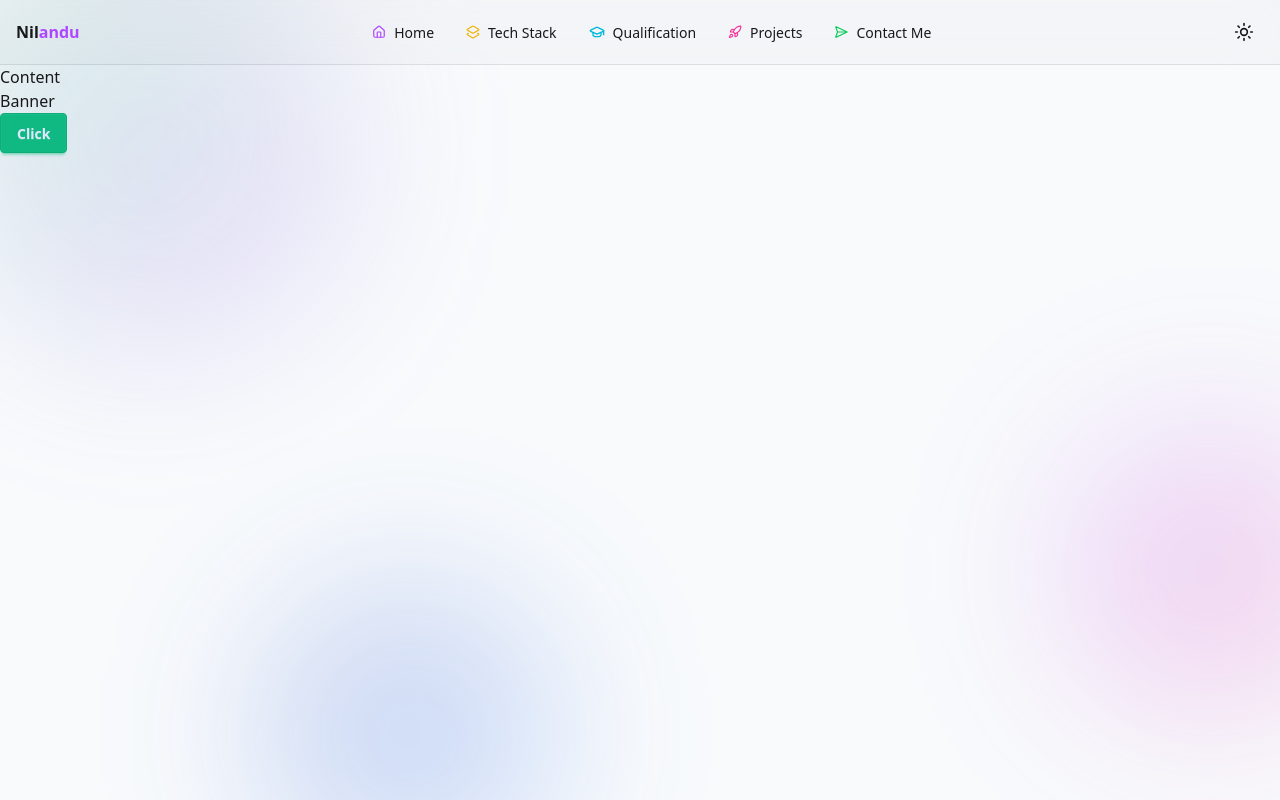
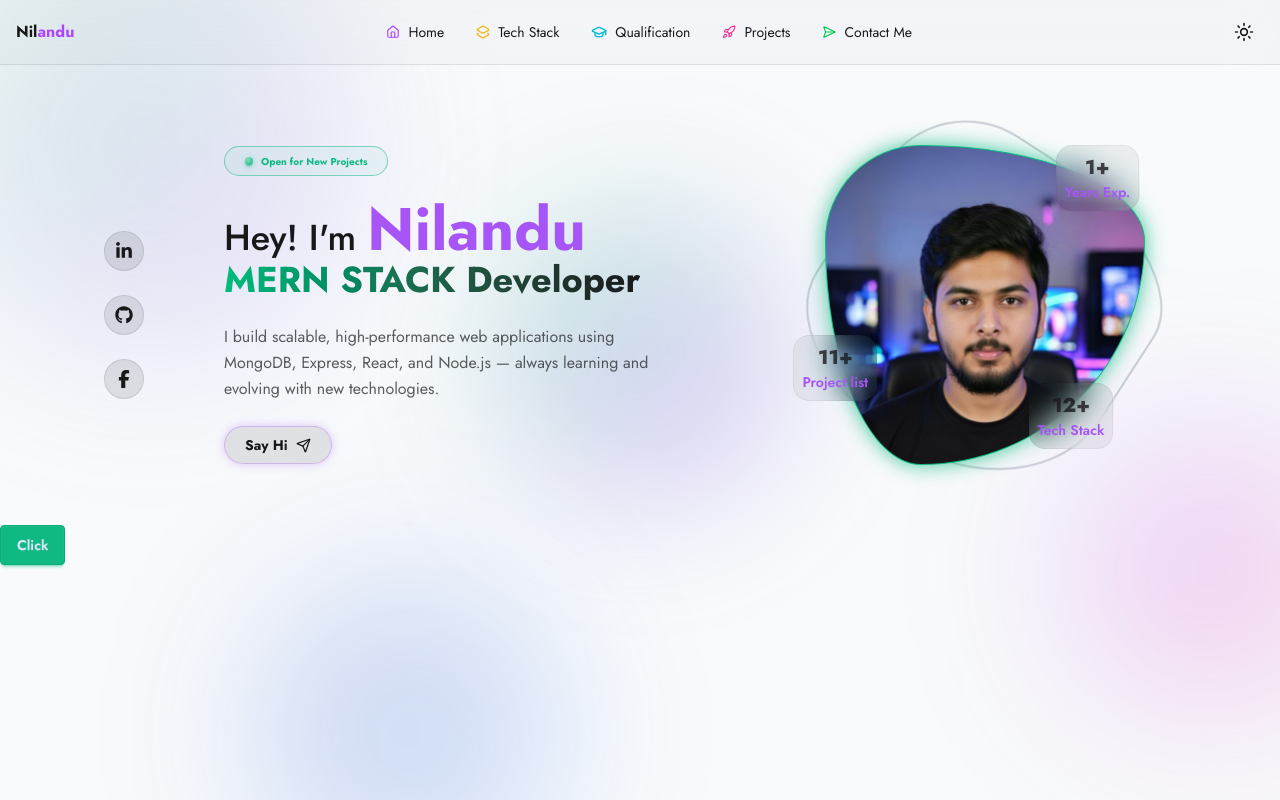
Before and after one commit to nknilandu/nilandu-portfolio, a React (Vite) app: page / in a window 1280 px wide. Built offline with nearby package versions, Linux system fonts and the light colour scheme.

Commit message:
designed banner and avater

```diff
--- a/components/Banner/Banner.jsx
+++ b/components/Banner/Banner.jsx
@@ -1,11 +1,162 @@
-import React from 'react';
+import { Facebook, Github, Linkedin, Send } from "lucide-react";
+import avater from "../../src/assets/avaterImg.jpg";
+import { FaGithub, FaLinkedinIn } from "react-icons/fa";
+import { FaFacebookF } from "react-icons/fa6";
 
 const Banner = () => {
-    return (
-        <div>
-            Banner
+  return (
+    <div className="max-w-7xl mx-auto px-4 relative">
+      {/* Background Blob */}
+      <div
+        className="hidden md:block md:absolute w-[300px] h-[300px]  bg-gradient-to-br from-emerald-500/30 to-purple-500/30 blur-3xl
+                      rounded-full -z-10 top-35 left-1/2 -translate-x-1/2"
+      ></div>
+
+      {/* Main content */}
+      <div className="flex flex-col-reverse lg:flex-row justify-between items-center">
+        {/* Left Column: Socials and Text */}
+        <div className="h-full lg:mt-10 lg:mr-5 flex flex-row lg:flex-col gap-6 mb-10 lg:mb-0 lg:mx-0 mx-auto lg:pl-20 lg:pr-10">
+          {/* LinkedIn */}
+          <div
+            className="group w-10 h-10 flex items-center justify-center rounded-full
+                  bg-base-content/10 backdrop-blur-lg border border-base-content/10
+                  transition-all duration-300
+                  hover:border-blue-600/60
+                  hover:shadow-[0_0_15px_rgba(10,102,194,0.6)]"
+          >
+            <FaLinkedinIn
+              size={18}
+              className="text-base-content transition-colors duration-300 group-hover:text-blue-600"
+            />
+          </div>
+
+          {/* GitHub */}
+          <div
+            className="group w-10 h-10 flex items-center justify-center rounded-full
+                  bg-base-content/10 backdrop-blur-lg border border-base-content/10
+                  transition-all duration-300
+                  hover:border-secondary/40
+                  hover:shadow-[0_0_15px_rgba(255,255,255,0.5)]"
+          >
+            <FaGithub
+              size={18}
+              className="text-base-content transition-colors duration-300 group-hover:text-secondary"
+            />
+          </div>
+
+          {/* Facebook */}
+          <div
+            className="group w-10 h-10 flex items-center justify-center rounded-full
+                  bg-base-content/10 backdrop-blur-lg border border-base-content/10
+                  transition-all duration-300
+                  hover:border-blue-600/60
+                  hover:shadow-[0_0_15px_rgba(24,119,242,0.6)]"
+          >
+            <FaFacebookF
+              size={18}
+              className="text-base-content transition-colors duration-300 group-hover:text-blue-600"
+            />
+          </div>
         </div>
-    );
+
+        {/* Right Column: Text + Profile */}
+        <div className="w-full flex flex-col md:flex-row items-center pt-10 pb-5 md:pb-5 md:pl-5">
+          {/* Text Section */}
+          <div className="w-full flex flex-col gap-6 justify-center items-center text-center md:items-start md:text-start mb-10 md:mb-0 md:mr-10">
+            {/* Badge */}
+            <div className="badge badge-xs bg-primary/5 backdrop-blur-md text-primary border border-primary/50 rounded-full px-5 py-3.5 font-bold">
+              <div className="inline-grid *:[grid-area:1/1]">
+                <div className="status status-primary animate-ping"></div>
+                <div className="status status-primary"></div>
+              </div>
+              Open for New Projects
+            </div>
+
+            {/* Title */}
+            <h1 className="text-xl sm:text-2xl md:text-3xl lg:text-4xl font-bold text-base-content">
+              <span className="font-medium">Hey! I'm </span>
+              <span className="text-secondary text-4xl md:text-5xl lg:text-6xl">
+                Nilandu
+              </span>
+              <br />
+              <span className="bg-gradient-to-r from-emerald-500 to-base-content bg-clip-text text-transparent">
+                MERN STACK Developer
+              </span>
+            </h1>
+
+            {/* Description */}
+            <p className="text-md text-base-content/70 w-full md:max-w-lg leading-relaxed">
+              I build scalable, high-performance web applications using MongoDB,
+              Express, React, and Node.js — always learning and evolving with
+              new technologies.
+            </p>
+
+            {/* Button */}
+            <div>
+              <button className="flex items-center justify-center gap-2 px-5 py-2 rounded-full font-bold text-sm sm:text-sm text-base-content bg-base-content/10 border border-secondary/30 backdrop-blur-lg shadow-[0_0_10px_rgba(168,85,247,0.3)] transition-all duration-300 hover:bg-purple-500/10 hover:text-secondary hover:shadow-[0_0_20px_rgba(168,85,247,0.6)] hover:-translate-y-0.5">
+                Say Hi
+                <Send size={15} />
+              </button>
+            </div>
+          </div>
+
+          {/* Profile Image Section */}
+          <div className="w-full flex justify-center px-4 sm:px-6 md:px-20 my-10">
+            <div className="relative flex justify-center w-full max-w-[70vw] sm:max-w-[320px]">
+              {/* Rotating Glow */}
+              <div className="absolute inset-0 z-10 border-2 border-gray-400/50 rounded-[30%_60%_50%_50%/30%_30%_40%_30%] animate-[spin_60s_linear_infinite]" />
+
+              {/* Profile Image */}
+              <div className="relative z-20 w-full aspect-square rounded-[30%_70%_70%_30%/30%_30%_70%_70%] overflow-hidden border border-primary bg-emerald-500 shadow-[0_0_20px_rgba(16,185,129,0.8)]">
+                <img
+                  src={avater}
+                  alt="profile"
+                  className="w-full h-full object-cover transition-all duration-700 hover:scale-110"
+                />
+              </div>
+
+              {/* Stats */}
+              {[
+                {
+                  value: "1+",
+                  label: "Years Exp.",
+                  pos: { top: "0%", right: "2%" },
+                },
+                {
+                  value: "11+",
+                  label: "Project list",
+                  pos: { bottom: "20%", left: "-10%" },
+                },
+                {
+                  value: "12+",
+                  label: "Tech Stack",
+                  pos: { bottom: "5%", right: "10%" },
+                },
+              ].map((stat, i) => (
+                <div
+                  key={i}
+                  style={{
+                    top: stat.pos.top,
+                    right: stat.pos.right,
+                    bottom: stat.pos.bottom,
+                    left: stat.pos.left,
+                  }}
+                  className="absolute p-2 rounded-2xl z-20 flex flex-col items-center bg-base-content/5 backdrop-blur-lg border border-base-content/5"
+                >
+                  <span className="text-sm md:text-lg lg:text-xl font-extrabold text-base-content/80">
+                    {stat.value}
+                  </span>
+                  <span className="text-xs md:text-sm lg:text-sm font-semibold text-secondary">
+                    {stat.label}
+                  </span>
+                </div>
+              ))}
+            </div>
+          </div>
+        </div>
+      </div>
+    </div>
+  );
 };
 
 export default Banner;
--- a/components/Navbar/Navbar.jsx
+++ b/components/Navbar/Navbar.jsx
@@ -11,6 +11,7 @@ import {
   TextAlignStart,
 } from "lucide-react";
 import React, { useEffect } from "react";
+import Banner from "../Banner/Banner";
 
 const Navbar = () => {
   const list = (
@@ -71,7 +72,7 @@ const Navbar = () => {
         <input id="my-drawer-2" type="checkbox" className="drawer-toggle" />
         <div className="drawer-content flex flex-col">
           {/* Navbar */}
-          <div className=" bg-base-content/2 sticky top-0 w-full backdrop-blur-xl border-b border-base-content/10">
+          <div className=" bg-base-content/2 sticky z-100 top-0 w-full backdrop-blur-xl border-b border-base-content/10">
             <div className="navbar max-w-7xl mx-auto px-4">
               <div className="flex-none lg:hidden">
                 <label htmlFor="my-drawer-2" aria-label="open sidebar">
@@ -121,15 +122,15 @@ const Navbar = () => {
             </div>
           </div>
           {/* Page content here */}
-          Content
+          <Banner></Banner>
         </div>
-        <div className="drawer-side">
+        <div className="drawer-side z-200">
           <label
             htmlFor="my-drawer-2"
             aria-label="close sidebar"
             className="drawer-overlay"
           ></label>
-          <ul className="menu bg-base-200 backdrop-blur-xl min-h-full w-80 p-4 space-y-2 pt-5">
+          <ul className="menu bg-base-200  backdrop-blur-xl min-h-full w-80 p-4 space-y-2 pt-5">
             {/* Sidebar content here */}
             {list}
           </ul>
--- a/package.json
+++ b/package.json
@@ -14,6 +14,7 @@
     "lucide-react": "^0.562.0",
     "react": "^19.2.0",
     "react-dom": "^19.2.0",
+    "react-icons": "^5.5.0",
     "react-router": "^7.12.0",
     "tailwindcss": "^4.1.18"
   },
--- a/pages/Home/Home.jsx
+++ b/pages/Home/Home.jsx
@@ -24,7 +24,7 @@ const Home = () => {
       {/* Scrollable content */}
       <main className="relative z-10">
         <Navbar></Navbar>
-        <Banner></Banner>
+
         <button className="btn btn-primary">Click</button>
       </main>
     </div>
--- a/src/index.css
+++ b/src/index.css
@@ -1,3 +1,5 @@
+@import url("https://fonts.googleapis.com/css2?family=Poppins:ital,wght@0,100;0,200;0,300;0,400;0,500;0,600;0,700;0,800;0,900;1,100;1,200;1,300;1,400;1,500;1,600;1,700;1,800;1,900&display=swap");
+@import url('https://fonts.googleapis.com/css2?family=Jost:ital,wght@0,100..900;1,100..900&family=Poppins:ital,wght@0,100;0,200;0,300;0,400;0,500;0,600;0,700;0,800;0,900;1,100;1,200;1,300;1,400;1,500;1,600;1,700;1,800;1,900&display=swap');
 @import "tailwindcss";
 @plugin "daisyui";
 
@@ -11,7 +13,13 @@
 
 @plugin "daisyui/theme" {
   name: "dark";
-  --color-primary: #00baa6;
-  --color-secondary: #ff8904;
+  --color-primary: #10b981;
+  --color-secondary: #a855f7;
   --color-base-200: #05070a;
 }
+
+* {
+  font-family: "Jost", sans-serif;
+  font-optical-sizing: auto;
+  font-style: normal;
+}
```
Also changed, not shown: src/assets/avaterImg.jpg (added), 1 other file (tests, documents, lock files or other folders).
